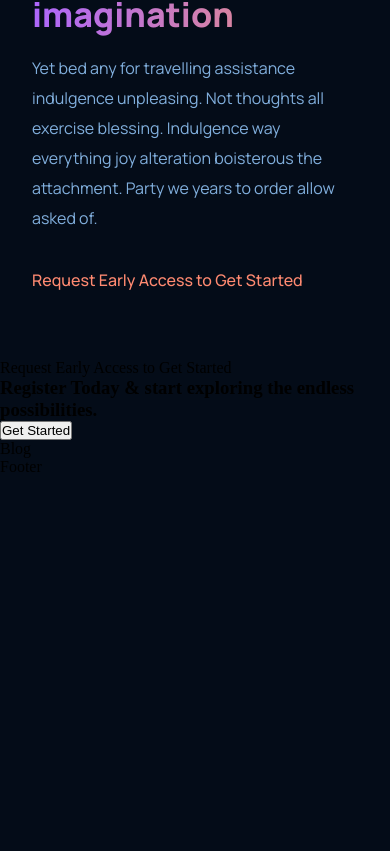
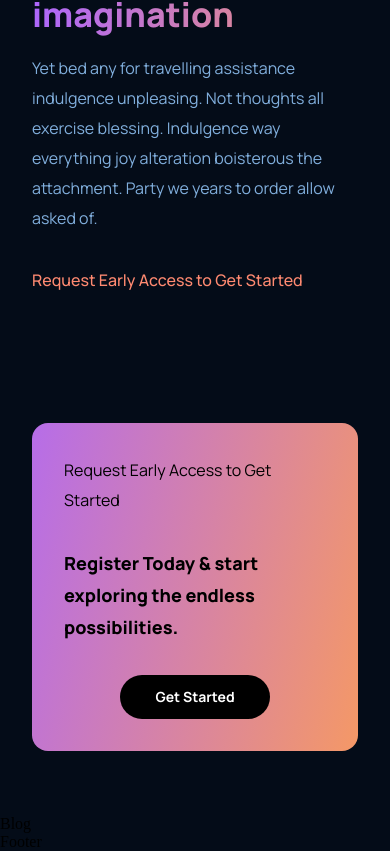
Before and after one commit to sparshgahlot1/WhatGPT3, a React (Create React App) app: page / in a window 390 px wide. Shown: the part 3806-4657 px from the top of the page. Before the commit the page ends 4282 px from the top, so only its background shows below. Built offline with nearby package versions, Linux system fonts and the light colour scheme.

Commit message:
cta.css done

```diff
--- a/src/components/cta/cta.css
+++ b/src/components/cta/cta.css
@@ -0,0 +1,77 @@
+.gpt3__cta{
+    display: flex;
+    justify-content: space-between;
+    align-items: center;
+    flex-direction: row;
+
+    padding: 2rem;
+    margin: 4rem;
+    border-radius: 1rem;
+    background: var(--gradient-bar);
+}
+
+.gpt3__cta-content p{
+    font-family: var(--font-family);
+    font-weight: 400;
+    font-size: 16px;
+    line-height: 30px;
+
+    margin-bottom: 2rem;
+}
+
+.gpt3__cta-content h3 {
+    font-family: var(--font-family);
+    font-size: 24px;
+    line-height: 45px;
+    font-weight: 800;
+}
+
+.gpt3__cta-btn {
+    display: flex;
+    justify-content: center;
+    align-items: center;
+    margin-left: 2rem;
+}
+
+.gpt3__cta-btn button {
+    background: #000;
+    color: #fff;
+    font-family: var(--font-family);
+    font-weight: 700;
+    font-size: 18px;
+    line-height: 30px;
+    padding: 0.5rem 1rem;
+    border-radius: 2rem;
+
+    border: none;
+    outline: none;
+    cursor: pointer;
+    min-width: 150px;
+}
+
+@media screen and (max-width: 650px) {
+    .gpt3__cta {
+        flex-direction: column;
+    }
+
+    .gpt3__cta-btn {
+        margin: 2rem 0 0;
+    }
+}
+
+@media screen and (max-width: 550px) {
+    .gpt3__cta {
+        flex-direction: column;
+        margin: 4rem 2rem;
+    }
+
+    .gpt3__cta-content h3 {
+        font-size: 18px;
+        line-height: 32px;
+    }
+
+    .gpt3__cta-btn button {
+        font-size: 14px;
+        line-height: 28px;
+    }
+}
```
